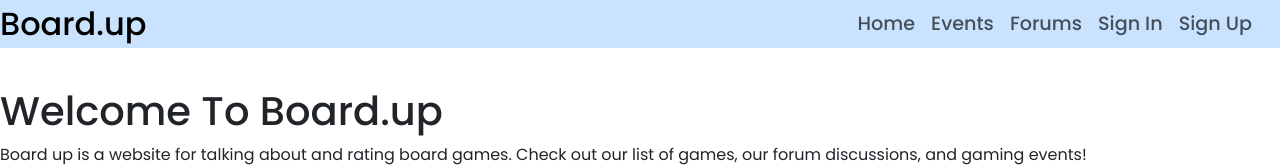
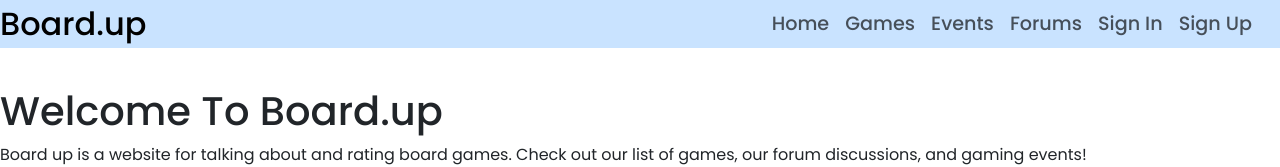
Before and after one commit to AydenHooke/Board.hub, a React (Vite) app in the folder frontend/: page / in a window 1280 px wide. Shown: the top 167 px of the page. Built offline with nearby package versions, Linux system fonts and the light colour scheme; no server answers.

Commit message:
home page

```diff
--- a/frontend/src/Components/NavBar/NavBar.tsx
+++ b/frontend/src/Components/NavBar/NavBar.tsx
@@ -27,9 +27,14 @@ function NavBar() {
           <div className="collapse navbar-collapse" id="navbarNav">
             <ul className="navbar-nav right-links">
 
-              <li className="nav-item">
+            <li className="nav-item">
                 <Link className="nav-link" to="/">
                   Home
+                </Link>
+              </li>
+              <li className="nav-item">
+                <Link className="nav-link" to="/allGames">
+                  Games
                 </Link>
               </li>
               <li className="nav-item">
```
